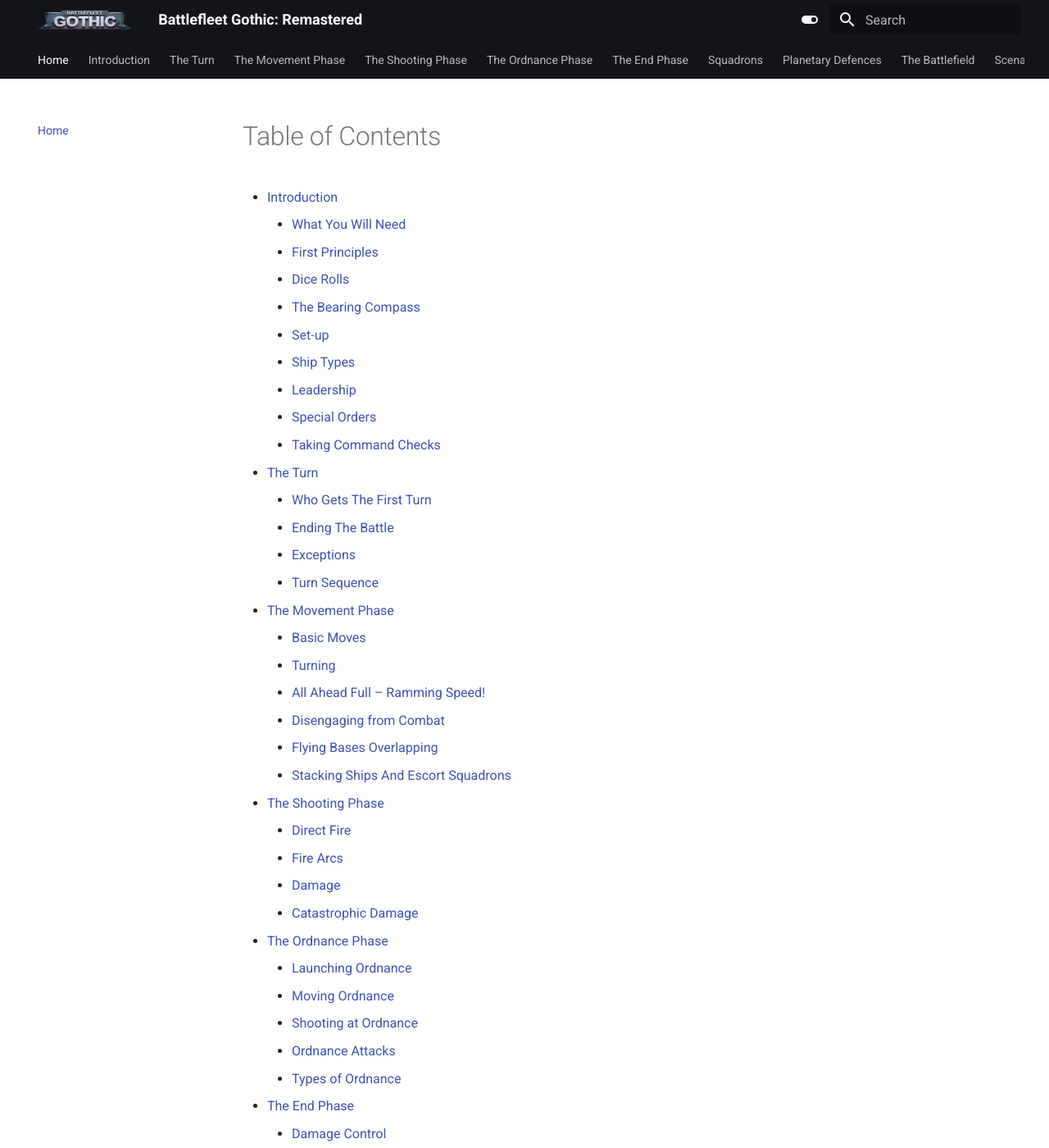
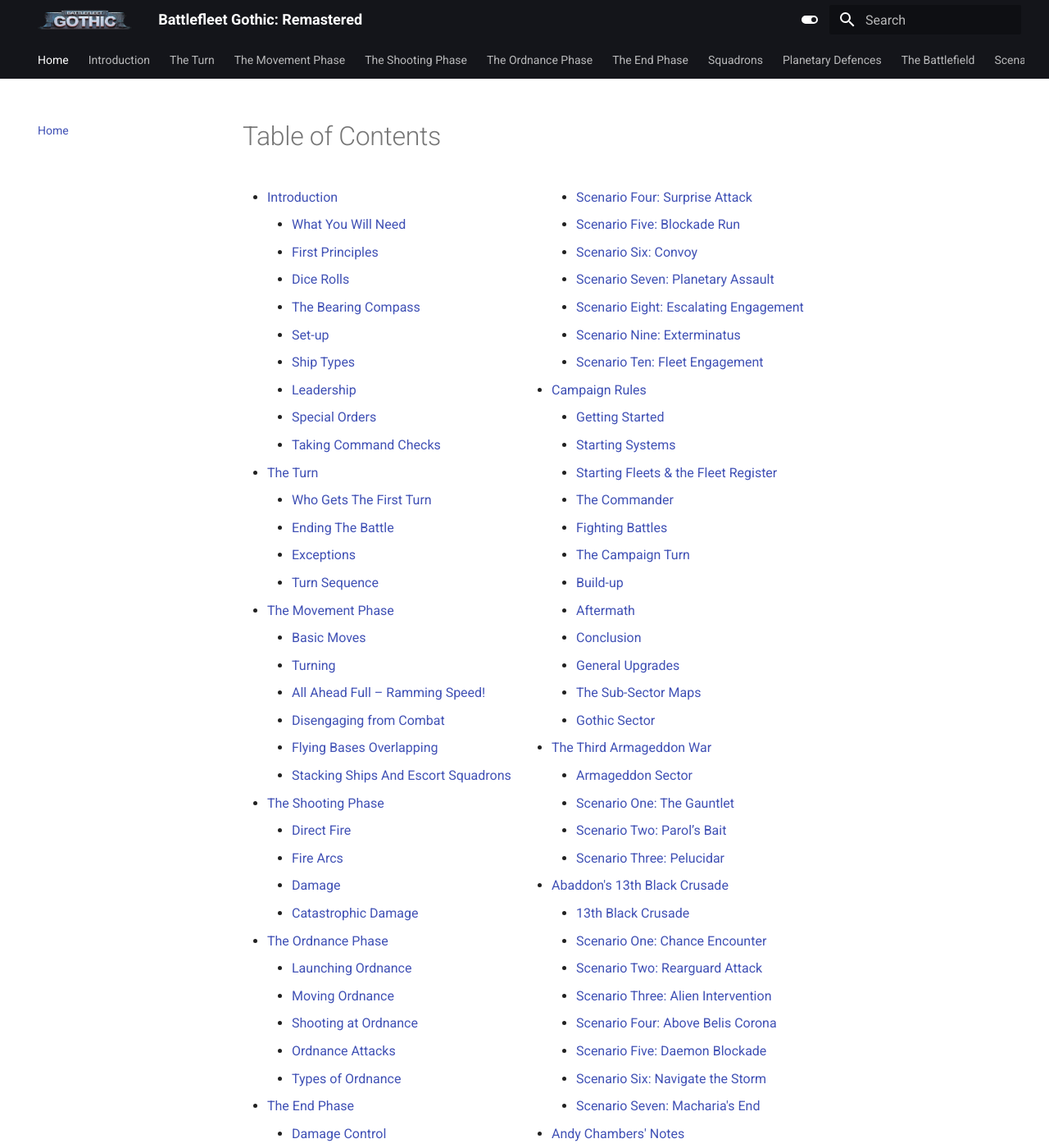
Before and after one commit to jodrell/bfg, an MkDocs documentation site: the page built from docs/index.md, in a window 1280 px wide and 1400 px high. Shown: the whole window at 82% size. Built offline with MkDocs 1.6.1 and Material for MkDocs 9.7.7, drawn with Linux system fonts in a browser that asks for light colours.

Commit message:
use multiple columns for the table of contents on desktop

```diff
--- a/docs/assets/extra.css
+++ b/docs/assets/extra.css
@@ -19,3 +19,9 @@ article img {
 .fleet-list tr td:last-child {
     text-align:right;
 }
+
+@media screen and (min-width: 40em) {
+    #table-of-contents + ul {
+        columns: 2;
+    }
+}
```
